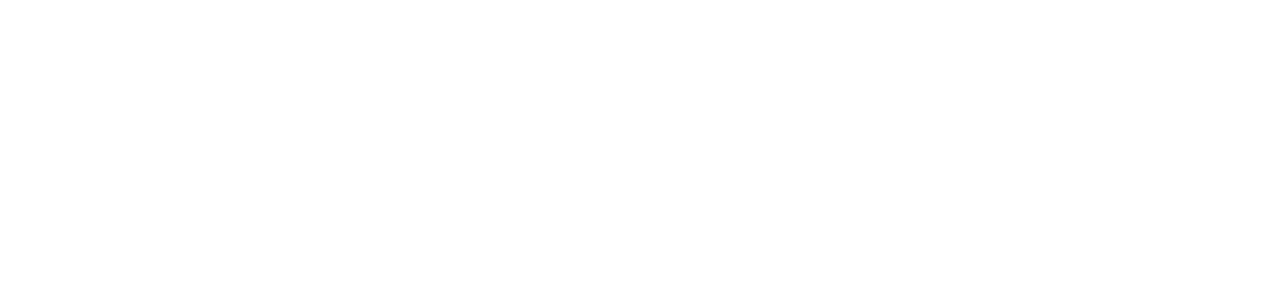
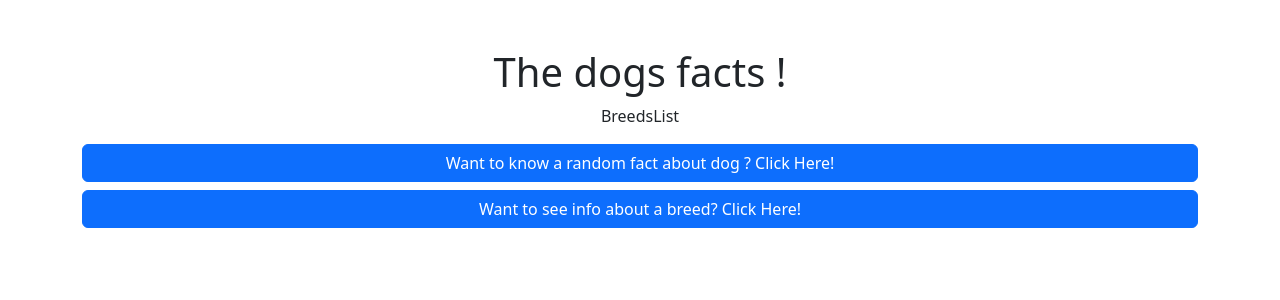
Before and after one commit to mariecloe28/Dog, a Vue app: page / in a window 1280 px wide. Shown: the top 300 px of the page. Built offline with nearby package versions, Linux system fonts and the light colour scheme.

Commit message:
Implement routing and components for dog breeds feature

```diff
--- a/src/App.vue
+++ b/src/App.vue
@@ -1,9 +1,9 @@
 <template>
+  <router-view />
+</template>
 
-</template>
 <script setup>
-
+name: 'App'
 </script>
 
-
 <style scoped></style>
--- /dev/null
+++ b/src/assets/api/settings.js
@@ -0,0 +1,6 @@
+import { ref } from 'vue'
+
+export const baseUrl = 'https://dogapi.dog/api/v2/'
+export const pageSize = 10
+
+export const error = ref(null)
--- a/src/router/index.js
+++ b/src/router/index.js
@@ -1,4 +1,6 @@
 import { createRouter, createWebHistory } from 'vue-router'
+import BreedView from '../views/BreedView.vue'
+
 import Home from '../views/Home.vue'
 
 const router = createRouter({
@@ -6,9 +8,14 @@
   routes: [
     {
       path: '/',
-      name : 'Home',
-      component: Home
-    }
+      name: 'Home',
+      component: Home,
+    },
+    {
+      path: '/breed',
+      name: 'BreedView',
+      component: BreedView,
+    },
   ],
 })
 
--- /dev/null
+++ b/src/views/BreedView.vue
@@ -0,0 +1,10 @@
+<template>
+  <div>Breed View Component</div>
+</template>
+
+<script setup>
+name: 'BreedView'
+// selon race cliquer sur liste des races. Doit eter linker avec BreedList.vue
+</script>
+
+<style></style>
--- a/src/views/Home.vue
+++ b/src/views/Home.vue
@@ -1,10 +1,22 @@
 <template>
-    <div class="container mt-5 text-center">
-        <h1>Hello!</h1>
-    <button class="btn btn-success">A Bootstrap Button</button>
+  <div class="container mt-5 text-center">
+    <h1>The dogs facts !</h1>
+    <title>Welcome !</title>
+    <p>BreedsList</p>
+    <div class="d-grid gap-2">
+      <button class="btn btn-primary" type="button">
+        Want to know a random fact about dog ? Click Here!
+      </button>
+      <button class="btn btn-primary" type="button">
+        Want to see info about a breed? Click Here!
+      </button>
+    </div>
   </div>
 </template>
 
 <script setup>
+name: 'Home'
+// doit mettre breed list.
+</script>
 
-</script>
+<style scoped></style>
```
Also changed, not shown: src/assets/api/dogs.js (added, +8 -0 lines), src/components/BreedsList.vue (added, +11 -0 lines).
